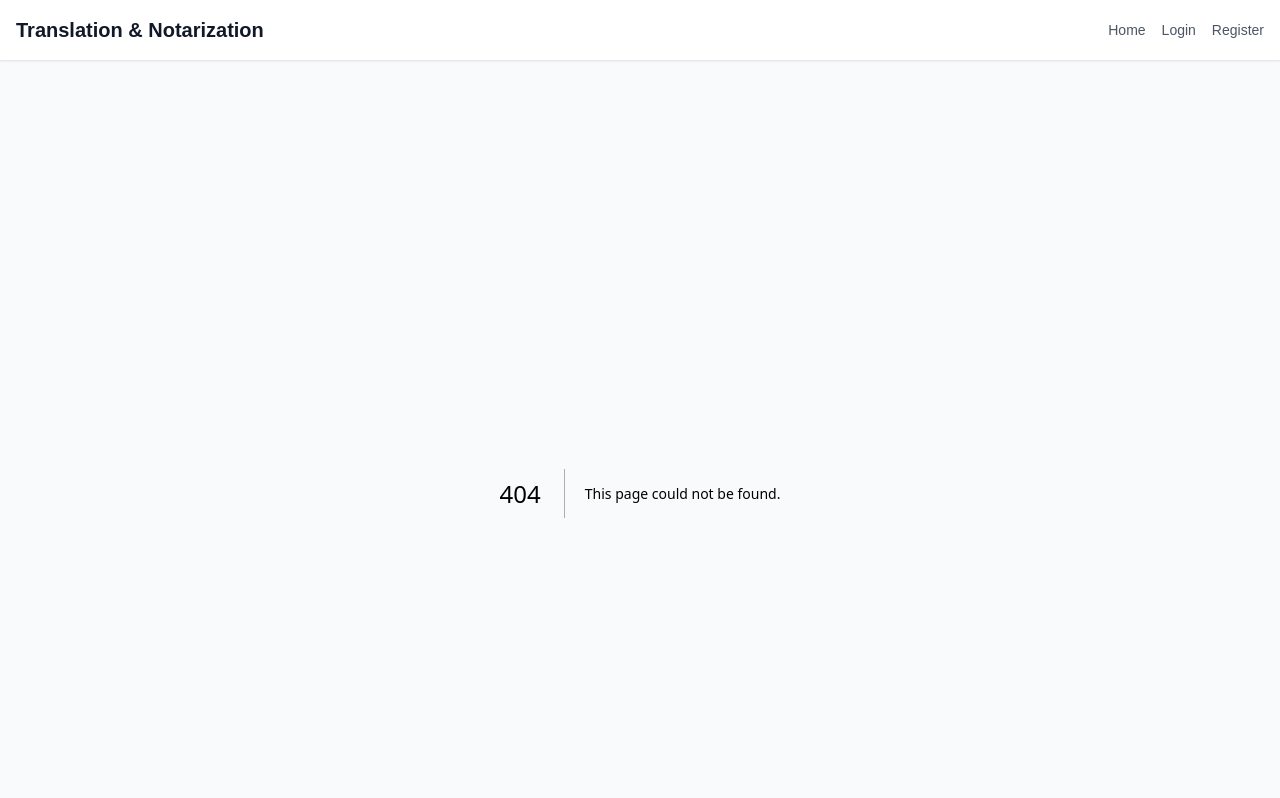
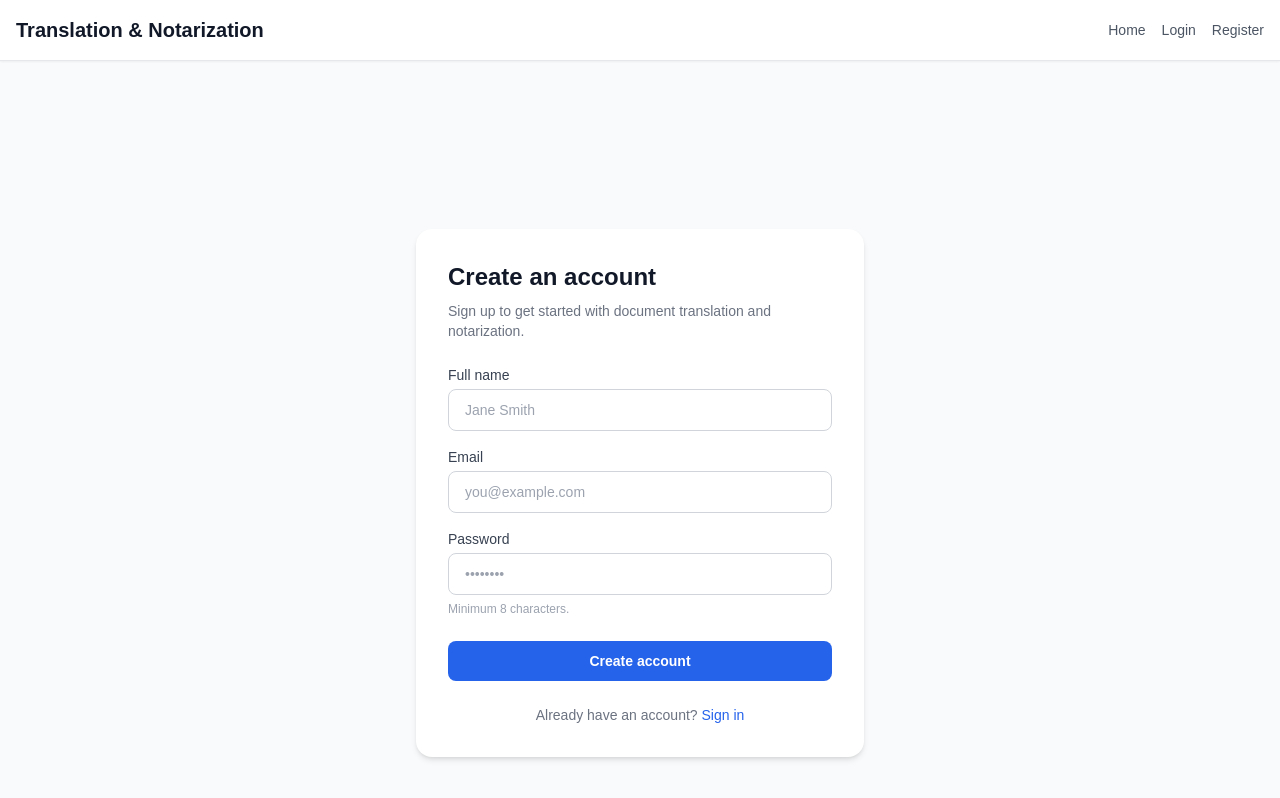
Before and after one commit to marta77784/translation-notarization-service, a Next.js app in the folder frontend/: page /register in a window 1280 px wide. Before the commit this address had no page. Shown: the top 798 px of the page. Built offline with nearby package versions, Linux system fonts and the light colour scheme.

Commit message:
feat: add login and register pages (#11)

```diff
--- /dev/null
+++ b/frontend/src/app/login/page.tsx
@@ -0,0 +1,72 @@
+"use client";
+
+import { useState } from "react";
+
+export default function LoginPage() {
+  const [email, setEmail] = useState("");
+  const [password, setPassword] = useState("");
+
+  function handleSubmit(e: React.FormEvent) {
+    e.preventDefault();
+    // TODO: connect to auth API
+  }
+
+  return (
+    <div className="min-h-screen flex items-center justify-center bg-gray-50">
+      <div className="bg-white p-8 rounded-2xl shadow-md w-full max-w-md">
+        <h1 className="text-2xl font-bold text-gray-900 mb-2">Sign in</h1>
+        <p className="text-gray-500 text-sm mb-6">
+          Welcome back. Enter your credentials to continue.
+        </p>
+
+        <form onSubmit={handleSubmit} className="flex flex-col gap-4">
+          <div className="flex flex-col gap-1">
+            <label htmlFor="email" className="text-sm font-medium text-gray-700">
+              Email
+            </label>
+            <input
+              id="email"
+              type="email"
+              autoComplete="email"
+              required
+              value={email}
+              onChange={(e) => setEmail(e.target.value)}
+              placeholder="you@example.com"
+              className="border border-gray-300 rounded-lg px-4 py-2.5 text-sm focus:outline-none focus:ring-2 focus:ring-blue-500 focus:border-transparent"
+            />
+          </div>
+
+          <div className="flex flex-col gap-1">
+            <label htmlFor="password" className="text-sm font-medium text-gray-700">
+              Password
+            </label>
+            <input
+              id="password"
+              type="password"
+              autoComplete="current-password"
+              required
+              value={password}
+              onChange={(e) => setPassword(e.target.value)}
+              placeholder="••••••••"
+              className="border border-gray-300 rounded-lg px-4 py-2.5 text-sm focus:outline-none focus:ring-2 focus:ring-blue-500 focus:border-transparent"
+            />
+          </div>
+
+          <button
+            type="submit"
+            className="mt-2 bg-blue-600 text-white py-2.5 rounded-lg text-sm font-semibold hover:bg-blue-700 transition-colors"
+          >
+            Sign in
+          </button>
+        </form>
+
+        <p className="mt-6 text-center text-sm text-gray-500">
+          Don&apos;t have an account?{" "}
+          <a href="/register" className="text-blue-600 hover:underline font-medium">
+            Register
+          </a>
+        </p>
+      </div>
+    </div>
+  );
+}
--- /dev/null
+++ b/frontend/src/app/register/page.tsx
@@ -0,0 +1,91 @@
+"use client";
+
+import { useState } from "react";
+
+export default function RegisterPage() {
+  const [name, setName] = useState("");
+  const [email, setEmail] = useState("");
+  const [password, setPassword] = useState("");
+
+  function handleSubmit(e: React.FormEvent) {
+    e.preventDefault();
+    // TODO: connect to auth API
+  }
+
+  return (
+    <div className="min-h-screen flex items-center justify-center bg-gray-50">
+      <div className="bg-white p-8 rounded-2xl shadow-md w-full max-w-md">
+        <h1 className="text-2xl font-bold text-gray-900 mb-2">Create an account</h1>
+        <p className="text-gray-500 text-sm mb-6">
+          Sign up to get started with document translation and notarization.
+        </p>
+
+        <form onSubmit={handleSubmit} className="flex flex-col gap-4">
+          <div className="flex flex-col gap-1">
+            <label htmlFor="name" className="text-sm font-medium text-gray-700">
+              Full name
+            </label>
+            <input
+              id="name"
+              type="text"
+              autoComplete="name"
+              required
+              value={name}
+              onChange={(e) => setName(e.target.value)}
+              placeholder="Jane Smith"
+              className="border border-gray-300 rounded-lg px-4 py-2.5 text-sm focus:outline-none focus:ring-2 focus:ring-blue-500 focus:border-transparent"
+            />
+          </div>
+
+          <div className="flex flex-col gap-1">
+            <label htmlFor="email" className="text-sm font-medium text-gray-700">
+              Email
+            </label>
+            <input
+              id="email"
+              type="email"
+              autoComplete="email"
+              required
+              value={email}
+              onChange={(e) => setEmail(e.target.value)}
+              placeholder="you@example.com"
+              className="border border-gray-300 rounded-lg px-4 py-2.5 text-sm focus:outline-none focus:ring-2 focus:ring-blue-500 focus:border-transparent"
+            />
+          </div>
+
+          <div className="flex flex-col gap-1">
+            <label htmlFor="password" className="text-sm font-medium text-gray-700">
+              Password
+            </label>
+            <input
+              id="password"
+              type="password"
+              autoComplete="new-password"
+              required
+              minLength={8}
+              value={password}
+              onChange={(e) => setPassword(e.target.value)}
+              placeholder="••••••••"
+              className="border border-gray-300 rounded-lg px-4 py-2.5 text-sm focus:outline-none focus:ring-2 focus:ring-blue-500 focus:border-transparent"
+            />
+            <p className="text-xs text-gray-400 mt-0.5">Minimum 8 characters.</p>
+          </div>
+
+          <button
+            type="submit"
+            className="mt-2 bg-blue-600 text-white py-2.5 rounded-lg text-sm font-semibold hover:bg-blue-700 transition-colors"
+          >
+            Create account
+          </button>
+        </form>
+
+        <p className="mt-6 text-center text-sm text-gray-500">
+          Already have an account?{" "}
+          <a href="/login" className="text-blue-600 hover:underline font-medium">
+            Sign in
+          </a>
+        </p>
+      </div>
+    </div>
+  );
+}
```
